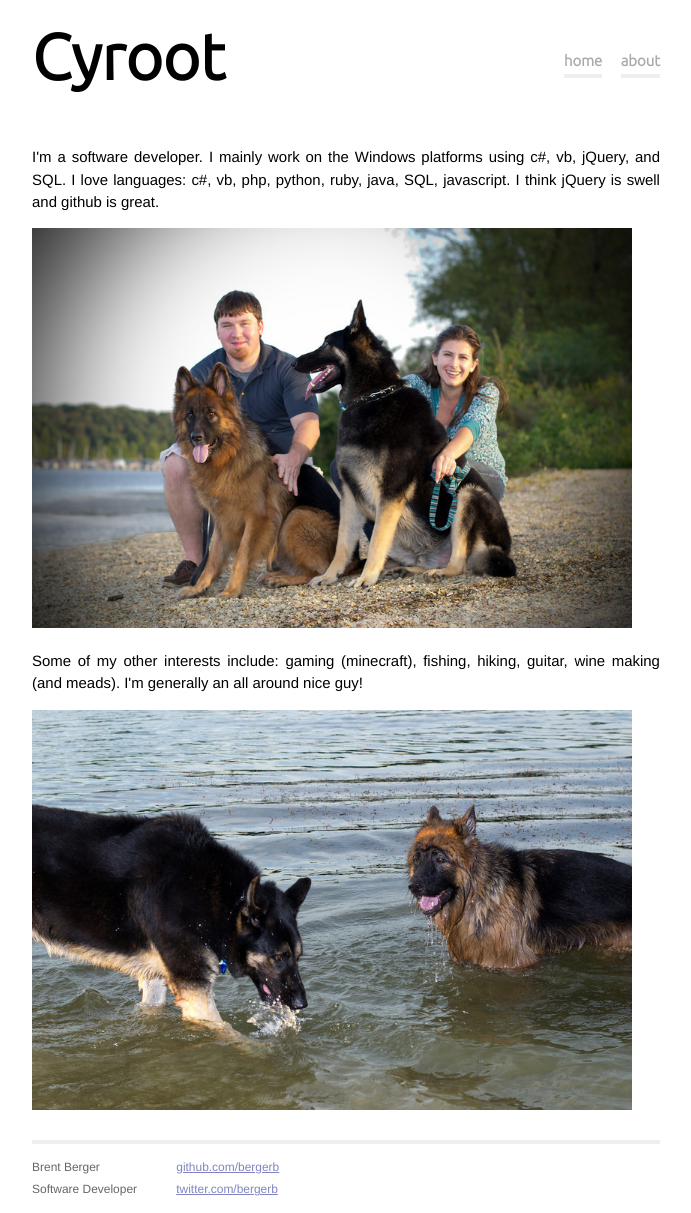
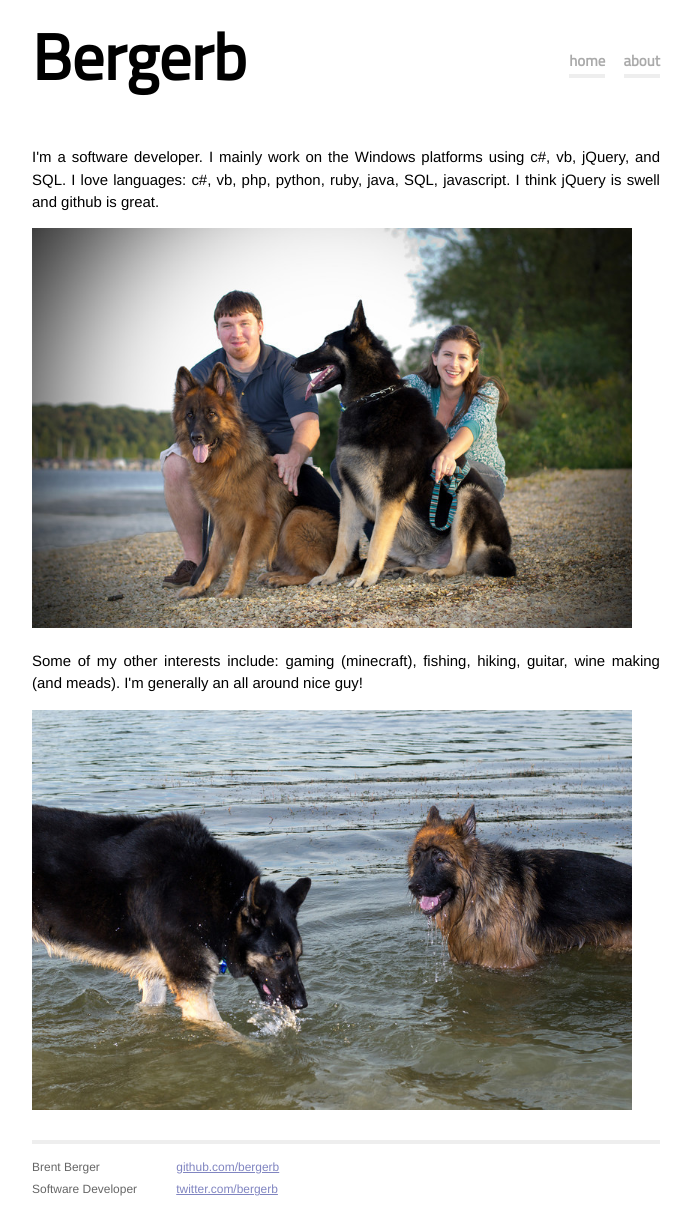
Before and after one commit to bergerb/bergerb.github.io, a Jekyll site: the page built from about.html, in a window 1280 px wide. Shown: the whole page, without its empty margins (294-985 px from the left). Built offline with Jekyll 4.4.1, drawn with Linux system fonts in a browser that asks for light colours; nearby versions of some CDN libraries.

Commit message:
Updated stylings, changed title

```diff
--- a/_config.yml
+++ b/_config.yml
@@ -1,2 +1,2 @@
-name: Cyroot
+name: Bergerb
 pygments: true
--- a/_layouts/default.html
+++ b/_layouts/default.html
@@ -7,14 +7,14 @@
         <meta name="viewport" content="width=device-width">
 
 	<!-- fonts -->
-	<link href='http://fonts.googleapis.com/css?family=Ubuntu:300' rel='stylesheet' type='text/css'>
+	<link href='http://fonts.googleapis.com/css?family=Titillium+Web' rel='stylesheet' type='text/css'>
 	<link href="//netdna.bootstrapcdn.com/font-awesome/3.1.1/css/font-awesome.css" rel="stylesheet">
 
         <!-- syntax highlighting CSS -->
-        <link rel="stylesheet" href="/css/syntax.css">
+        <link rel="stylesheet" href="../css/syntax.css">
 
         <!-- Custom CSS -->
-        <link rel="stylesheet" href="/css/main.css">
+        <link rel="stylesheet" href="../css/main.css">
 
     </head>
     <body>
--- a/css/main.css
+++ b/css/main.css
@@ -69,7 +69,7 @@
 }
 
 .site .header {
-  font-family: 'Ubuntu', sans-serif;
+  font-family: 'Titillium Web', sans-serif;
   font-style: normal;
 }
 
```
